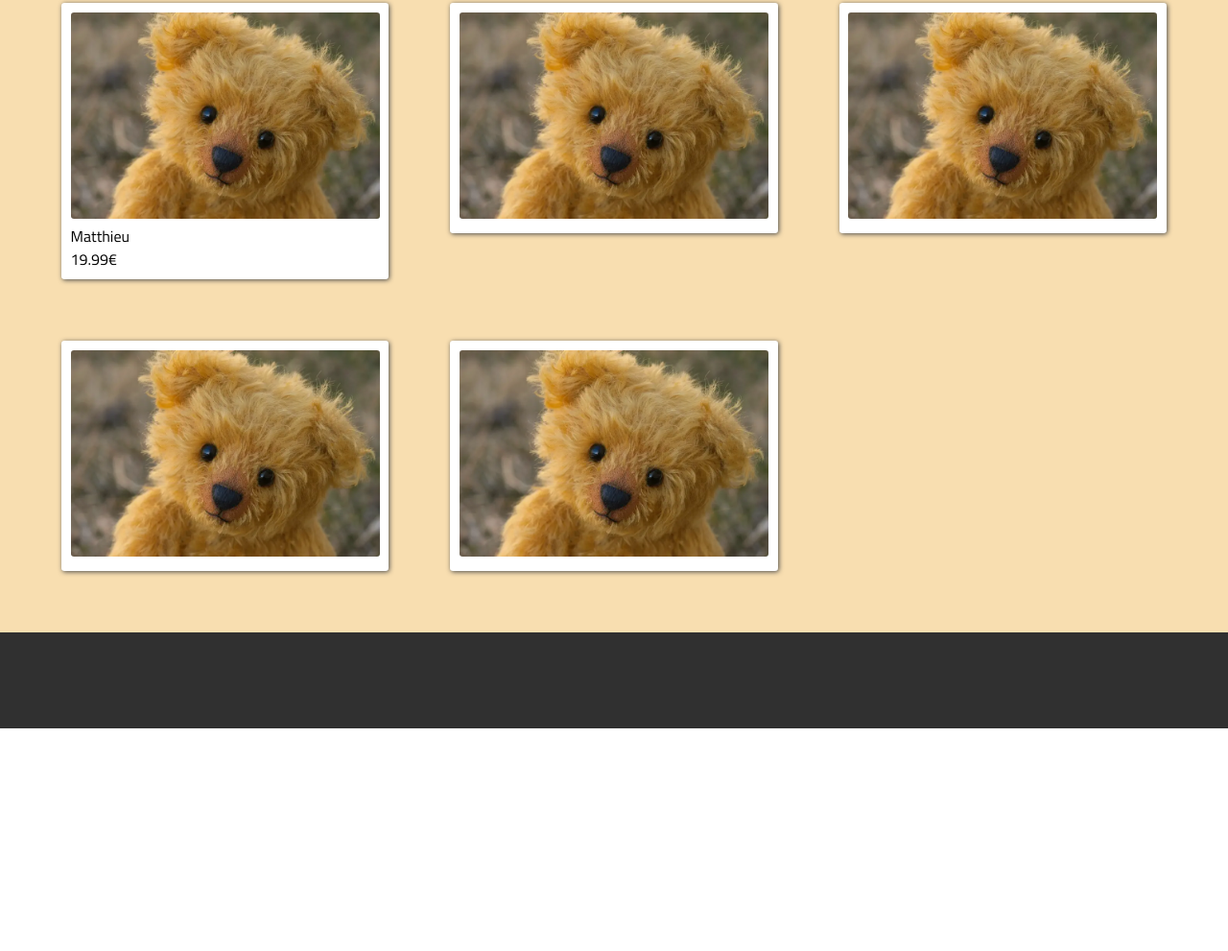
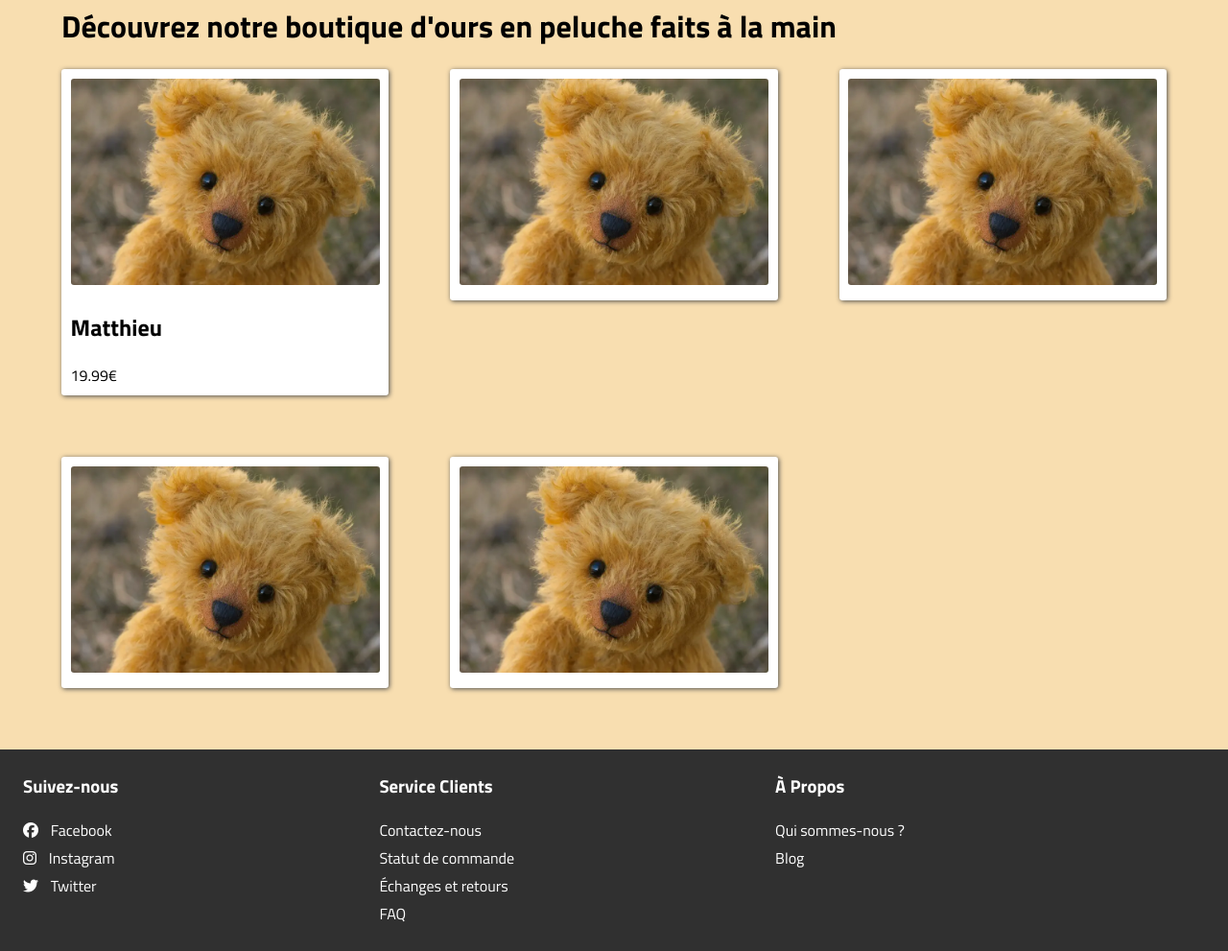
Before and after one commit to mattzcc/MatthieuLemesle_5_09082021, a website: page index.html in a window 1280 px wide. Shown: the part 155-1146 px from the top of the page at 96% size. Before the commit the page ends 914 px from the top, so only its background shows below. Drawn offline with Linux system fonts and the light colour scheme; a web font is replaced by a local one.

Commit message:
Ajout footer html+css

```diff
--- a/index.html
+++ b/index.html
@@ -31,12 +31,13 @@
     </header>
     <!-- Items List -->
     <main class="items-list">
+        <h1 class="items-list__title">Découvrez notre boutique d'ours en peluche faits à la main</h1>
         <div class="teddies">
             <a href="#" class="teddies__links">
                 <div class="teddies__card">
                     <img src="./img/teddy.webp" alt="Image d'un ourson en peluche" class="teddies__card-img">
                     <div class="teddies__card-description">
-                        <div class="teddies__card-description__itemname">Matthieu</div>
+                        <h2 class="teddies__card-description__itemname">Matthieu</h2>
                         <div class="teddies__card-description__itemprice">19.99€</div>
                     </div>
                 </div>
@@ -66,7 +67,50 @@
     </main>
     <!-- Footer -->
     <footer class="footer">
-
+        <div class="footer__block">
+            <h3 class="footer__block-title">Suivez-nous</h3>
+            <a href="#" class="footer__block-links">
+                <div class="footer__block-social"><i class="fab fa-facebook footer__block-social__icon"></i></i>
+                    <div class="footer__block-txt">Facebook</div>
+                </div>
+            </a>
+            <a href="#" class="footer__block-links">
+                <div class="footer__block-social"><i class="fab fa-instagram footer__block-social__icon"></i></i>
+                    <div class="footer__block-txt">Instagram</div>
+                </div>
+            </a>
+            <a href="#" class="footer__block-links">
+                <div class="footer__block-social"><i class="fab fa-twitter footer__block-social__icon"></i>
+                    <div class="footer__block-txt">Twitter</div>
+                </div>
+            </a>
+        </div>
+        <hr class="separation-line">
+        <div class="footer__block">
+            <h3 class="footer__block-title">Service Clients</h3>
+            <a href="mailto:contact@oriteddy.com" class="footer__block-links">
+                <div class="footer__block-txt">Contactez-nous</div>
+            </a>
+            <a href="" class="footer__block-links">
+                <div class="footer__block-txt">Statut de commande</div>
+            </a>
+            <a href="" class="footer__block-links">
+                <div class="footer__block-txt">Échanges et retours</div>
+            </a>
+            <a href="" class="footer__block-links">
+                <div class="footer__block-txt">FAQ</div>
+            </a>
+        </div>
+        <hr class="separation-line">
+        <div class="footer__block">
+            <h3 class="footer__block-title">À Propos</h3>
+            <a href="" class="footer__block-links">
+                <div class="footer__block-txt">Qui sommes-nous ?</div>
+            </a>
+            <a href="" class="footer__block-links">
+                <div class="footer__block-txt">Blog</div>
+            </a>
+        </div>
     </footer>
 
 </body>
--- a/sass/layout/_footer.scss
+++ b/sass/layout/_footer.scss
@@ -1,5 +1,44 @@
 .footer {
    width: 100%;
-   height: 100px;
    background: #303030;
+   color: #FFF;
+   padding: 1.5rem;
+
+   @include screen-desktop {
+      display: flex;
+   }
+
+   .separation-line{
+      @include screen-desktop{
+         display: none;
+      }
+   }
+
+   &__block {
+      width: fit-content;
+      @include screen-desktop {
+         display: flex;
+         flex-direction: column;
+         padding-right: 17rem;
+      }
+
+      &-title {
+         margin-top: 0;
+      }
+
+      &-links {
+         color: #FFF;
+         line-height: 1.8em;
+         width: fit-content;
+      }
+
+      &-social {
+         display: flex;
+         align-items: baseline;
+
+         &__icon {
+            padding-right: 0.8rem;
+         }
+      }
+   }
 }
--- a/sass/layout/_items-list.scss
+++ b/sass/layout/_items-list.scss
@@ -2,6 +2,10 @@
     // background: linear-gradient(to bottom,lighten(#FDB99B, 5), lighten(#CD8BF3, 10));
     background: #f8deb0;
     padding: 4rem 4rem;
+
+    &__title {
+        margin-top: 0;
+    }
 }
 
 .teddies {
@@ -27,6 +31,12 @@
         box-shadow: 1px 1px 5px rgb(76, 76, 76);
         border-radius: .2rem;
         padding: 0.6rem;
+        transform: scale(1);
+        transition: all, 200ms;
+
+        &:hover{
+            transform: scale(1.02);
+        }
 
         &-img {
             width: 100%;
```
Also changed, not shown: css/style.css, 1 other file.
